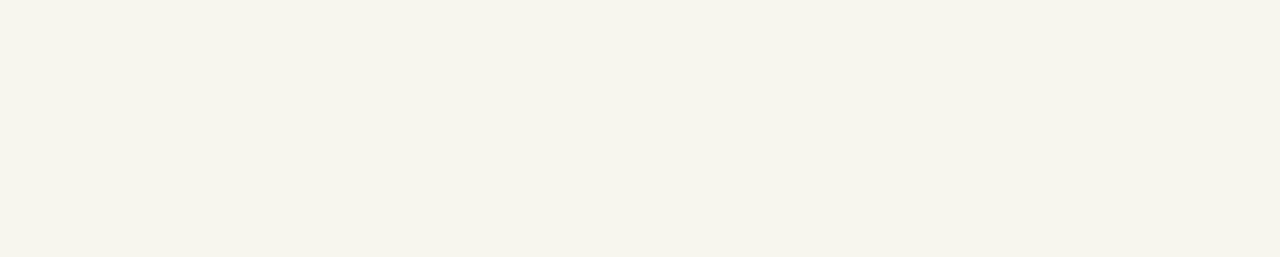
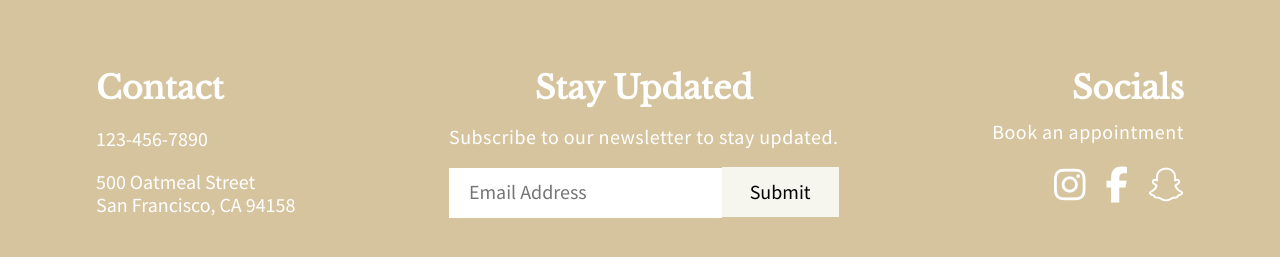
Before and after one commit to LesterYiu/oatAndHoney, a React (Create React App) app: page / in a window 1280 px wide. Shown: the part 1125-1382 px from the top of the page. Before the commit the page ends 1084 px from the top, so only its background shows below. Built offline with nearby package versions, Linux system fonts and the light colour scheme; no server answers; the database is empty.

Commit message:
added exit cart button, footer component, and footer styles + footer media queries

```diff
--- a/src/App.css
+++ b/src/App.css
@@ -120,6 +120,12 @@ button {
 
 fieldset {
   border: none;
+}
+
+address {
+  font-style: normal;
+  font-family: inherit;
+  font-size: 1rem;
 }
 
 /* Nav */
@@ -300,6 +306,7 @@ header {
 
 .filterButtonContainer {
   display: flex;
+  margin-bottom: 35px;
 }
 
 .productButtonTwo {
@@ -381,11 +388,19 @@ legend {
 }
 
 .cartTitle {
-  padding: 25px 0;
+  padding: 60px 0 25px 0;
   text-align: center;
   color: white;
   border-bottom: 1px solid black;
   background-color: #D6C49E;
+}
+
+.exitCart {
+  color: white;
+  font-size: 1.8rem;
+  position: absolute;
+  top: 20px;
+  right: 45px;
 }
 
 .cartTitle h2 {
@@ -450,6 +465,75 @@ legend {
   margin: 15px 0 25px 0;
 }
 
+/* Footer */
+
+footer {
+  background-color: #D6C49E;
+  padding: 75px 0;
+  border-top: 1px solid black;
+  color: white;
+}
+
+footer h3 {
+  font-size: 1.6rem;
+}
+
+footer div.flexContainer {
+  justify-content: space-between;
+}
+
+.middleHeading {
+  text-align: center;
+}
+
+.lastHeading {
+  text-align: end;
+}
+
+footer address span {
+  display: block;
+}
+
+footer input {
+  border: none;
+  width: 70%;
+  height: 50px;
+  padding: 10px 0 10px 20px;
+}
+
+footer button {
+  width: 30%;
+  background-color: #F7F6EE;
+  height: 50px;
+}
+
+footer i {
+  font-size: 1.8rem;
+}
+
+footer input::placeholder {
+  font-family: 'Source Sans Pro', sans-serif;
+}
+
+.footerContact li {
+  margin-bottom: 20px;
+}
+
+.footerUpdated p {
+  margin: 15px 0;
+}
+
+.footerSocials p {
+  margin: 10px 0px 20px 0;;
+}
+
+footer ul.flexContainer {
+  justify-content: flex-end;
+}
+
+footer ul.flexContainer li:nth-child(2) {
+  margin: 0 20px;
+}
 
 /* Animations */
 
@@ -462,3 +546,137 @@ legend {
     opacity: 1;
   }
 }
+
+/* Media Queries */
+
+@media (max-width: 1050px) {
+  /* Footer */
+  footer div.flexContainer {
+    flex-direction: column;
+    justify-content: space-between;
+  }
+
+  .footerContact {
+    display: flex;
+    flex-direction: column;
+    align-items: center;
+  }
+
+  footer address span {
+    display: inline-block;
+    margin-left: 10px;
+  }
+
+  .footerUpdated {
+    margin: 35px 0;
+  }
+
+  .footerUpdated p {
+    text-align: center;
+  }
+
+  .footerSocials {
+    text-align: center;
+    display: flex;
+    flex-direction: column;
+    align-items: center;
+  }
+
+  .lastHeading {
+    text-align: center;
+  }
+
+  footer ul.flexContainer {
+    justify-content: space-between;
+  }
+}
+
+@media (max-width: 940px) {
+  /* Header */
+
+  header .flexContainer {
+    flex-direction: column;
+  }
+
+  .headerIconContainer {
+    width: 100%;
+    height: 50vh;
+  }
+
+  .headerInformation {
+    padding: 75px 0px;
+    width: 100%;
+  }
+
+  /* Gallery */
+
+  .itemContainer {
+    width:calc((100% /2) - 30px);
+  }
+
+  .itemContainer:nth-of-type(odd) {
+    margin: 20px 0px;
+  }
+
+  .itemContainer:nth-of-type(even) {
+    margin: 20px 0px 20px 60px;
+  }
+}
+
+@media (max-width: 615px) {
+  /* Gallery Section */
+  .filterButtonContainer {
+    justify-content: space-between ;
+  }
+
+  .productFilter {
+    width: 50%;
+  }
+
+  .itemContainer {
+    width: 100%;
+    height: 50%;
+  }
+
+  .imageContainer img {
+    object-fit: contain;
+    width: 100%;
+    height: 100%;
+    display: block;
+  }
+
+  .imageContainer {
+    height: 50%;
+  }
+
+  .itemContainer:nth-of-type(odd),
+  .itemContainer:nth-of-type(even) {
+    margin: 20px 0px;
+  }
+
+  .productInfoContainer {
+    height: 50%;
+  }
+}
+
+@media (max-width: 480px) {
+  /* Header */
+
+  .shopButton {
+    width: 100%;
+    text-align: center;
+  }
+
+  /* Gallery */
+  .filterButtonContainer {
+    flex-direction: column;
+  }
+
+  .productFilter {
+    width: 100%;
+  }
+
+  .productButtonTwo {
+    margin: 20px 0px 0px 0px;
+  }
+}
--- a/src/App.js
+++ b/src/App.js
@@ -1,12 +1,14 @@
 import './App.css';
 import {useState, useEffect} from 'react';
 import axios from 'axios';
+import firebase from './firebase';
+import { getDatabase, ref, onValue, push } from 'firebase/database';
 import Header from './Header';
 import Nav from './Nav';
 import Gallery from './Gallery';
 import Cart from './Cart';
-import firebase from './firebase';
-import { getDatabase, ref, onValue, push } from 'firebase/database';
+import Footer from './Footer';
+
 
 function App() {
 
@@ -22,6 +24,7 @@ function App() {
   // Firebase item
   const [itemList, setItemList] = useState([]);
 
+  // Cart Button
   const [isCartClicked, setIsCartClicked] = useState(false);
 
   useEffect(() => {
@@ -57,8 +60,9 @@ function App() {
     <>
       <Nav setIsCartClicked={setIsCartClicked} isCartClicked={isCartClicked} itemList={itemList}/>
       <Header/>
-      {isCartClicked ? <Cart itemList={itemList} setItemList={setItemList} currencyChoice={currencyChoice}/> : null}
+      {isCartClicked ? <Cart itemList={itemList} setItemList={setItemList} currencyChoice={currencyChoice} setIsCartClicked={setIsCartClicked}/> : null}
       <Gallery productCollection={productCollection} currencyChoice={currencyChoice} setCustomerCart={setCustomerCart} setCurrencyChoice={setCurrencyChoice}/>
+      <Footer/>
     </>
   );
 }
--- a/src/Cart.js
+++ b/src/Cart.js
@@ -5,7 +5,7 @@ import { useEffect, useState } from 'react';
 import axios from 'axios';
 
 const Cart = (props) => {
-    const {itemList, setItemList, currencyChoice} = props;
+    const {itemList, setItemList, currencyChoice, setIsCartClicked} = props;
     const [cartCurrency, setCartCurrency] = useState(1);
     const [cartCurrencySymbol, setCartCurrencySymbol] = useState('$');
     const [cartTotal, setCartTotal] = useState(0);
@@ -49,6 +49,10 @@ const Cart = (props) => {
         })
     }
 
+    const handleExitClick = () => {
+        setIsCartClicked(false);
+    }
+
     useEffect( () => {
         const totalPriceArray = [];
 
@@ -67,6 +71,9 @@ const Cart = (props) => {
                 <h2>Your Cart</h2>
                 <p>{itemList.length} item(s)</p>
             </div>
+            <button className='exitCart' onClick={handleExitClick}>
+                <i className="fa-solid fa-xmark" aria-hidden="true"></i>
+            </button>
             <div className="cartWrapper">
                 {
                     itemList.map( (item) => {
--- /dev/null
+++ b/src/Footer.js
@@ -0,0 +1,60 @@
+const Footer = () => {
+    return(
+        <footer>
+            <div className="wrapper">
+                <div className="flexContainer">
+                    <ul className="footerContact">
+                        <li>
+                            <h3>Contact</h3>
+                        </li>
+                        <li>
+                            <address>123-456-7890</address>
+                        </li>
+                        <li>
+                            <address>500 Oatmeal Street <span>San Francisco, CA 94158</span></address>
+                        </li>
+                    </ul>
+                    <ul className="footerUpdated">
+                        <h3 className="middleHeading">Stay Updated</h3>
+                        <p>Subscribe to our newsletter to stay updated.</p>
+                        <form action='#'>
+                            <label htmlFor='userEmail' className="sr-only">Email Address</label>
+                            <input id='userEmail' type='email' placeholder='Email Address' required/>
+                            <button type='submit'>Submit</button>
+                        </form>
+                    </ul>
+                    <ul className="footerSocials">
+                        <li>
+                            <h3 className="lastHeading">Socials</h3>
+                        </li>
+                        <li>
+                            <p>Book an appointment</p>
+                            <ul className="flexContainer">
+                                <li>
+                                    <a href="https://www.etsy.com/ca/shop/JnLNaturals" target="_blank" rel="noreferrer">
+                                        <span className="sr-only">Go to Oat & Honey's Instagram</span>
+                                        <i className="fa fa-instagram"></i>
+                                    </a>
+                                </li>
+                                <li>
+                                    <a href="https://www.etsy.com/ca/shop/JnLNaturals" target="_blank" rel="noreferrer">
+                                        <span className="sr-only">Go to Oat & Honey's Facebook</span>
+                                        <i className="fa fa-facebook"></i>
+                                    </a>
+                                </li>
+                                <li>
+                                    <a href="https://www.etsy.com/ca/shop/JnLNaturals" target="_blank" rel="noreferrer">
+                                        <span className="sr-only">Go to Oat & Honey's Snapchat</span>
+                                        <i className="fa fa-snapchat"></i>
+                                    </a>
+                                </li>
+                            </ul>
+                        </li>
+                    </ul>
+                </div>
+            </div>
+        </footer>
+    )
+}
+
+export default Footer;
--- a/src/Item.js
+++ b/src/Item.js
@@ -18,7 +18,7 @@ const Item = (props) => {
 
     return (
         <div className="itemContainer">
-            <div className="productInfoCOntainer">
+            <div className="productInfoContainer">
                 <div className="imageContainer">
                     <img src={image} alt={title} />
                 </div>
```
